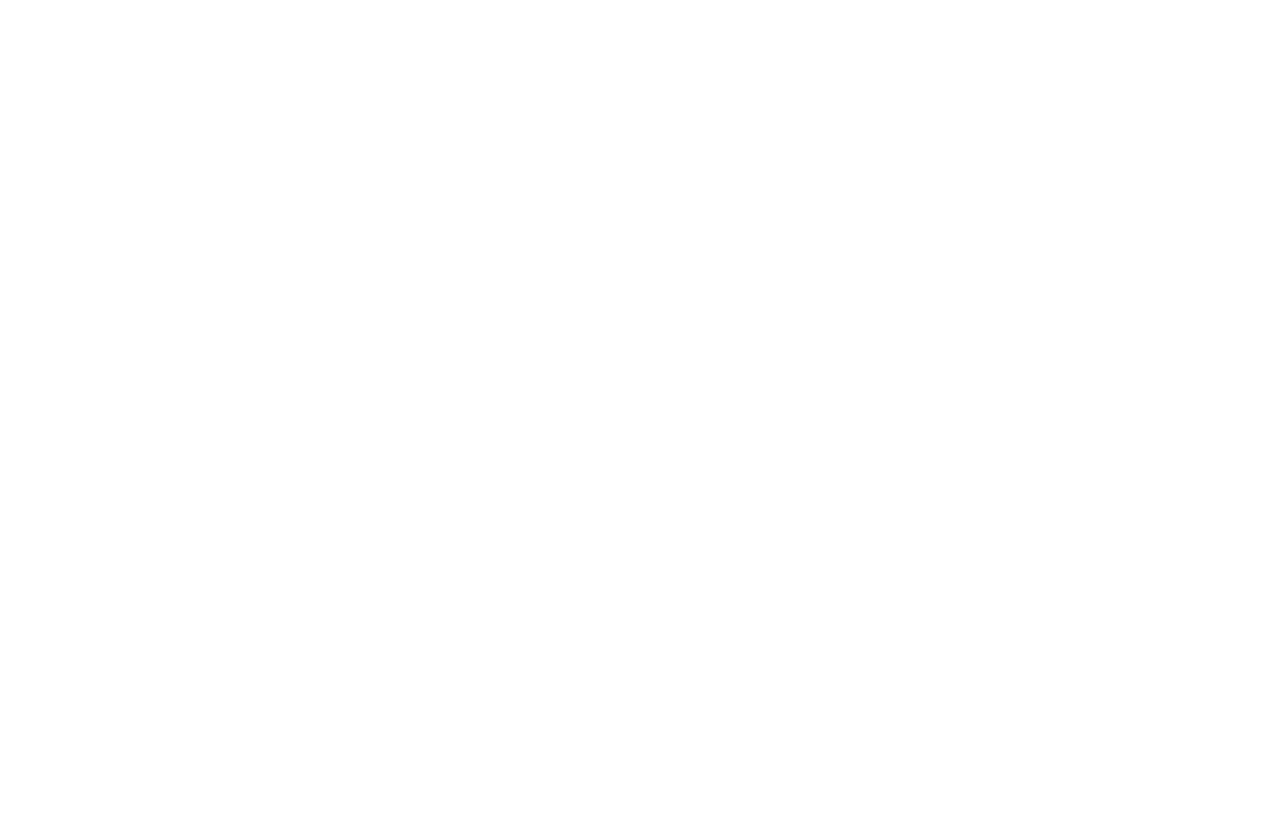
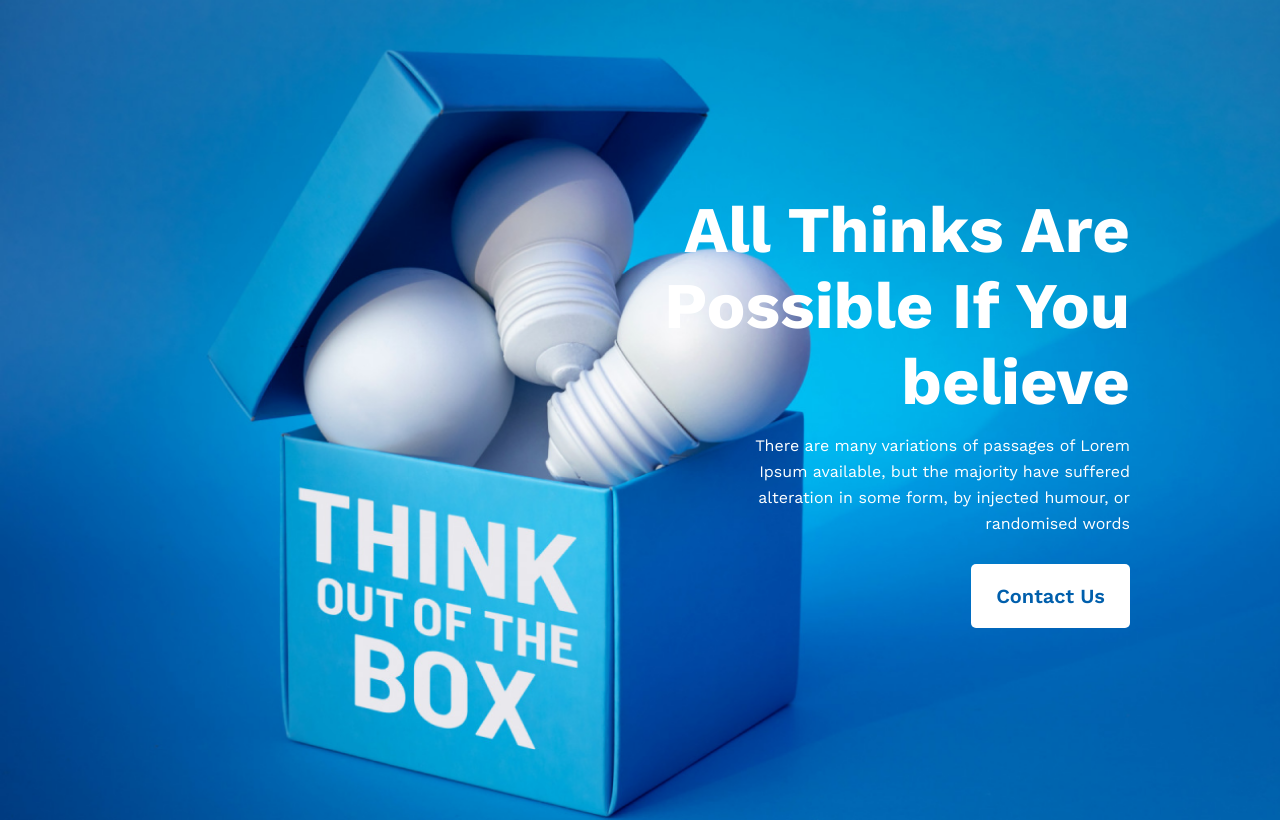
Before and after one commit to rabbani4443/think-out-of-the-box, a plain HTML site: page index.html in a window 1280 px wide. Drawn offline with nearby package versions, Linux system fonts and the light colour scheme.

Commit message:
Banner section complete

```diff
--- a/index.html
+++ b/index.html
@@ -4,8 +4,27 @@
     <meta charset="UTF-8">
     <meta name="viewport" content="width=device-width, initial-scale=1.0">
     <title>Think out of the box</title>
+    <link rel="preconnect" href="https://fonts.googleapis.com">
+<link rel="preconnect" href="https://fonts.gstatic.com" crossorigin>
+<link href="https://fonts.googleapis.com/css2?family=Work+Sans:wght@400;600;700;800&display=swap" rel="stylesheet">
+    <link rel="stylesheet" href="style/style.css">
 </head>
 <body>
-
+    <header>
+        <!-- Start banner section -->
+        <div class="banner-container">
+            <div class="banner-space"></div>
+            <div class="banner-text">
+                <h1 class="banner-title">All Thinks Are Possible If You believe</h1>
+                <p class="banner-description">There are many variations of passages of Lorem Ipsum available, but the majority have suffered alteration in some form, by injected humour, or randomised words</p>
+               <a href="#" target="_blank">
+                 <button class="banner-button">Contact Us</button>
+               </a>
+            </div>
+        </div>
+        <!-- End banner section -->
+    </header>
+    <main></main>
+    <footer></footer>
 </body>
 </html>
--- /dev/null
+++ b/style/style.css
@@ -0,0 +1,48 @@
+/* Start sharing common style */
+*{
+    padding:0px;
+    margin: 0px;
+    font-family: 'Work Sans', sans-serif;
+}
+/* End sharing common style */
+/* Start Banner style */
+.banner-container{
+    background-image: url("../asset/images/banner/banner3.png");
+    width: 100%;
+    height: 100vh;
+    background-size: cover;
+    background-position: left;
+    background-repeat: no-repeat;
+    display: flex;
+    justify-content: space-around;
+    align-items: center;
+    text-align: end;
+    padding: 10px;
+}
+.banner-text{
+    width: 50%;
+    /* display: flex;
+    justify-content: end; */
+}
+.banner-title{
+    color: #FFF;
+    font-size: 65px;
+}
+.banner-description{
+    color: #FFF;
+    font-size: 16px;
+    line-height: 26px;
+    padding: 2% 0% 2% 35%;
+}
+.banner-button{
+    padding: 20px 25px;
+    border-radius: 5px;
+    border: none;
+    background-color: white;
+    color: #005FAC;
+    font-size: 20px;
+    font-weight: 600;
+    margin-top: 15px;
+}
+
+/* End Banner style */
```
Also changed, not shown: asset/images/banner/banner1.png (added), asset/images/banner/banner2.png (added), asset/images/banner/banner3.png (added), asset/images/gradient1.png (added), asset/images/gradient2.png (added), asset/images/gradient3.png (added), asset/images/icons/ecom.png (added), asset/images/icons/fb.png (added), asset/images/icons/js.png (added), asset/images/icons/smoke.png (added), asset/images/icons/twitter.png (added), asset/images/icons/web.png (added), asset/images/icons/youtube.png (added), asset/images/person.png (added), 1 more files.
